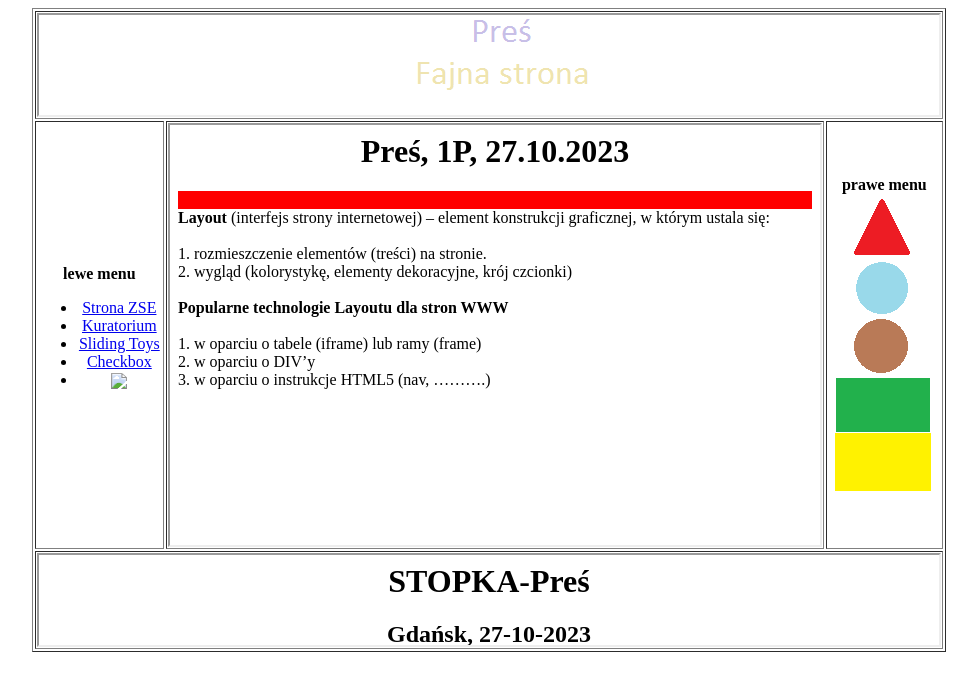
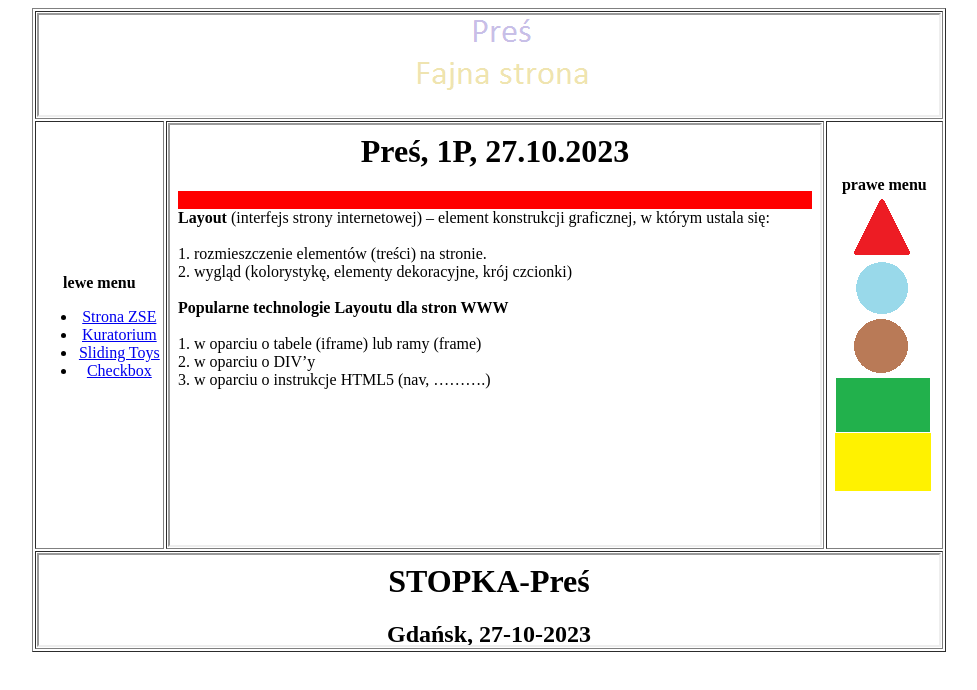
Before and after one commit to AdamPre5/AdamPre5.github.io, a plain HTML site: page index.html in a window 1280 px wide. Shown: the whole page, without its empty margins (151-1128 px from the left). Drawn offline with Linux system fonts and the light colour scheme.

Commit message:
Update index.html

```diff
--- a/index.html
+++ b/index.html
@@ -25,9 +25,6 @@
         <li>
     <a href="https://checkbox.toys/scale/" target="obszar_glowny">Checkbox</a>
         </li>
-    <li>
-        <img align="center" src="ikona.png">
-    </li>
 </ul>
 </td>
 <td align=center>
```
